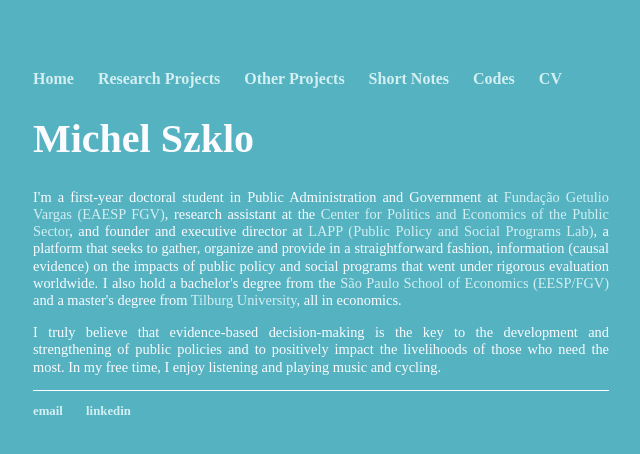
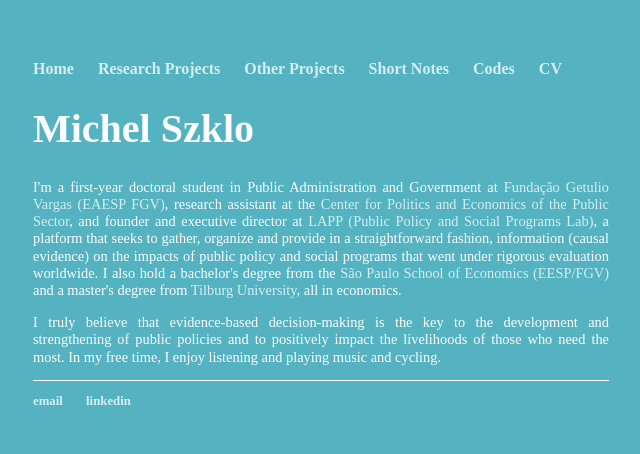
Before and after one commit to michelszklo/michelszklo.github.io, a Jekyll site: the page built from index.html, in a window 1280 px wide. Shown: the top 454 px of the page, without its empty margins (319-959 px from the left). Built offline with Jekyll 4.4.1, drawn with Linux system fonts in a browser that asks for light colours.

Commit message:
Update main.css

```diff
--- a/css/main.css
+++ b/css/main.css
@@ -1,5 +1,5 @@
 body {
-    margin: 70px auto;
+    margin: 60px auto;
     width: 45%;
     background-color: #54b2c1;
 }
```
